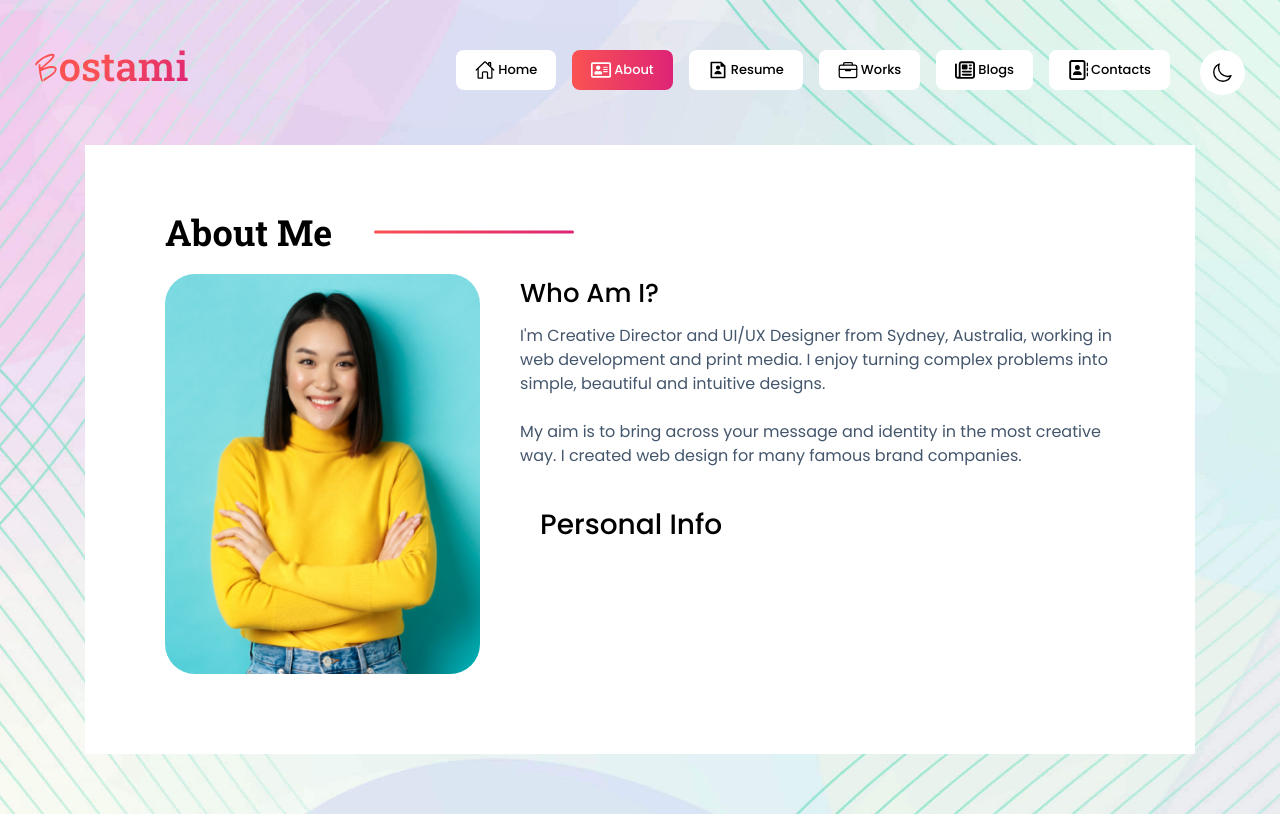
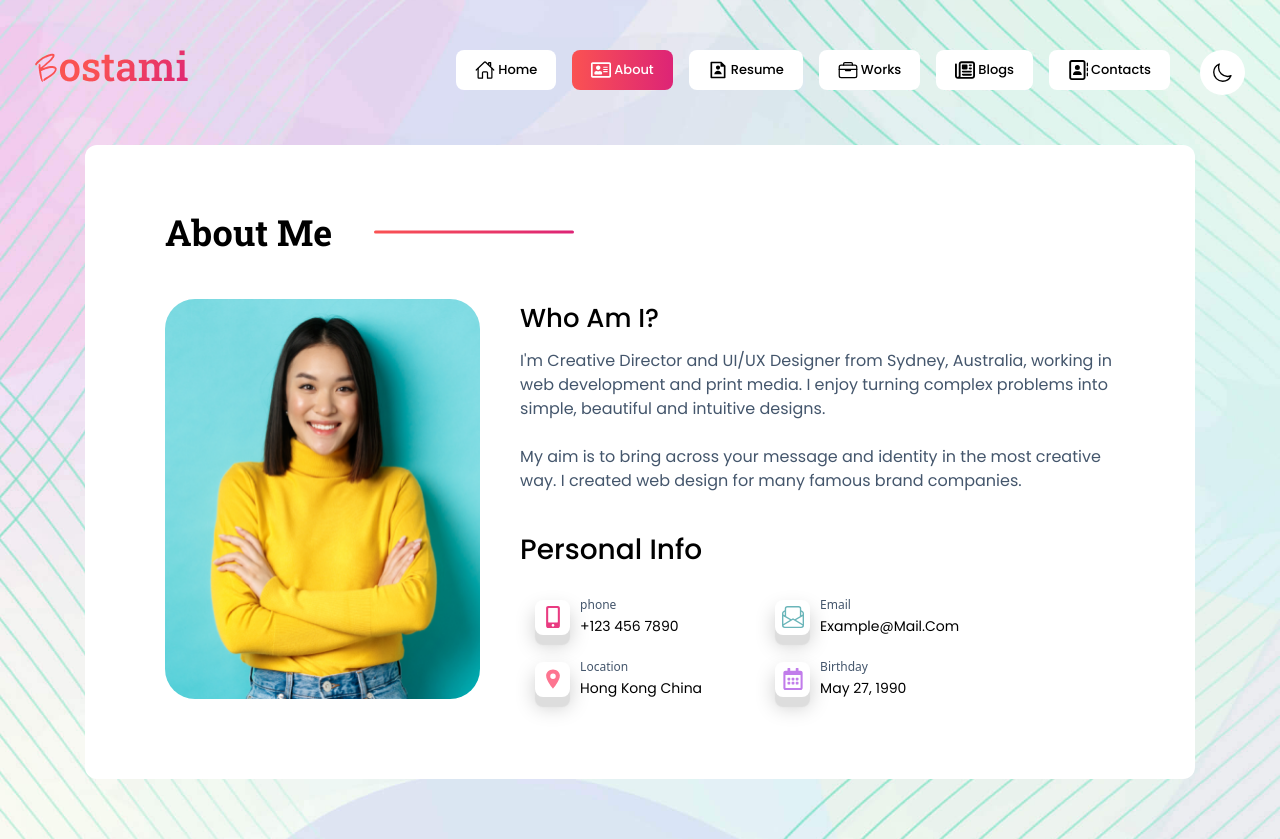
Before and after one commit to NasrinNizam/Bostami, a React (Vite) app: page /About in a window 1280 px wide. Before the commit the page ends 814 px from the top, so only its background shows below. Built offline with nearby package versions, Linux system fonts and the light colour scheme.

Commit message:
modified:   src/App.css #    modified:   src/Component/AboutCompo.jsx #    modified:   src/Component/CommonHeadOne.jsx #    new file:   src/Component/Info.jsx

```diff
--- a/src/Component/AboutCompo.jsx
+++ b/src/Component/AboutCompo.jsx
@@ -1,12 +1,17 @@
 import React from 'react'
 import { CommonHeadOne } from './CommonHeadOne'
+import { Info } from './Info'
+import { FaMobileAlt } from "react-icons/fa";
+import { BsEnvelopePaper } from "react-icons/bs";
+import { IoLocationSharp } from "react-icons/io5";
+import { FaRegCalendarAlt } from "react-icons/fa";
 
 export const AboutCompo = () => {
   return (
     <>
     <div className="container">
       <div className="flex justify-center items-center">
-      <div className="bg-white w-[1110px] px-[80px] pt-[60px] ">
+      <div className="bg-white w-[1110px] px-[80px] pt-[60px] rounded-xl">
       <CommonHeadOne CommonHead='About Me'/>
         <div className="info flex gap-10">
           <div className="image w-[330px] h-[400px] mb-[80px]">
@@ -16,9 +21,15 @@ export const AboutCompo = () => {
             <h3 className="text-[26px] font-medium font-poppins text-black mb-[11px]">Who Am I?</h3>
             <p className="text-[16px] font-normal font-poppins text-[#44566c] mb-[16px]">I'm Creative Director and UI/UX Designer from Sydney, Australia, working in web development and print media. I enjoy turning complex problems into simple, beautiful and intuitive designs.<br/> <br/>
             My aim is to bring across your message and identity in the most creative way. I created web design for many famous brand companies.</p>
-            <div className="personal p-5">
+            <div className="personal py-5">
                <div className="infoHead">
-               <h3 className="text-[28px] font-medium font-poppins text-black">Personal Info</h3>
+               <h3 className="text-[28px] font-medium mb-[15px] inline-block font-poppins text-black">Personal Info</h3>
+               <div className="flex flex-wrap px-[15px] ">
+                  <Info infoIcon={<FaMobileAlt className="text-[#e93b81]"/>} infoText='phone' infoP='+123 456 7890'/>
+                  <Info infoIcon={<BsEnvelopePaper className="text-[#6ab5b9]" />} infoText='Email' infoP='Example@Mail.Com'/>
+                  <Info infoIcon={<IoLocationSharp className=" text-[#fd7590]" />} infoText='Location' infoP='Hong Kong China'/>
+                  <Info infoIcon={<FaRegCalendarAlt className=" text-[#c17ceb]" />} infoText='Birthday' infoP='May 27, 1990'/>
+               </div>
                </div>
             </div>
           </div>
--- a/src/Component/CommonHeadOne.jsx
+++ b/src/Component/CommonHeadOne.jsx
@@ -3,7 +3,7 @@ import React from 'react'
 export const CommonHeadOne = ({CommonHead}) => {
   return (
     <>
-    <div className="relative">
+    <div className="relative mb-10">
       <div className="heading text-[36px] text-black font-slab font-bold mb-[15px]">{CommonHead}</div>
       <div className="w-[200px] h-[3px] bg-gradient-to-r from-[#fa5252] to-[#dd2476] mb-[20px] absolute left-[22%] top-[50%] translate-y-[-50%] rounded-md"></div>
     </div>
--- /dev/null
+++ b/src/Component/Info.jsx
@@ -0,0 +1,17 @@
+import React from 'react'
+
+export const Info = ({infoIcon , infoText , infoP}) => {
+  return (
+    <>
+    <div className="flex pt-[10px] pb-[10px] flex-wrap items-center gap-[10px] w-[240px] ">
+        <div className="text-[22px] font-black w-[35px] h-[35px] leading-[35px] flex justify-center items-center bg-white rounded-lg text-center shadow-[0px_10px_1px_rgba(221,_221,_221,_1),_0_10px_20px_rgba(204,_204,_204,_1)] hover:bg-gradient-to-r from-[#fa5252] to-[#dd2476] hover:text-white">{infoIcon}</div>
+        <div className=" flex flex-col justify-start items-start">
+            <span className="text-[12px] font-normal leading-[18px] text-[#44566c] inline-block">{infoText}</span>
+            <p className="text-[14px] font-poppins font-normal text-black leading-[24px] ">{infoP}</p>
+        </div>
+
+    </div>
+
+    </>
+  )
+}
```
Also changed, not shown: src/App.css (line endings or trailing spaces).
